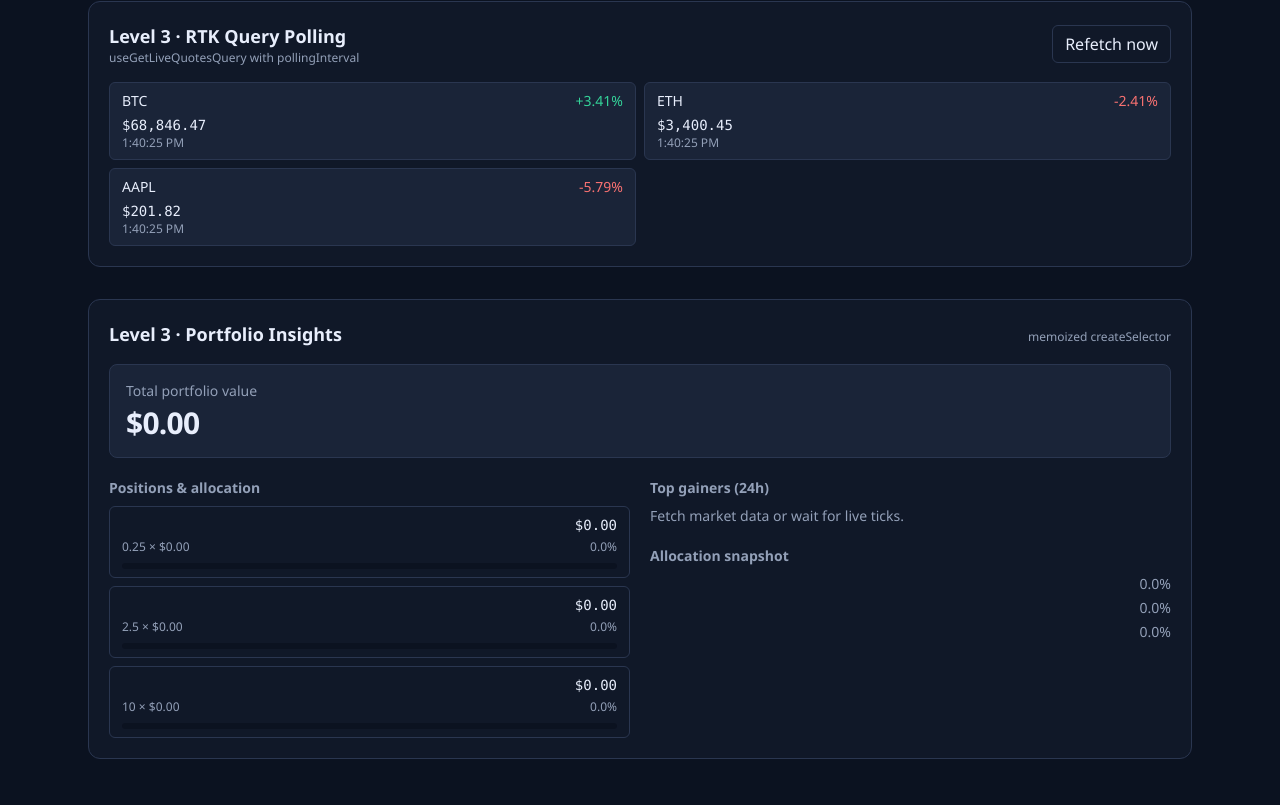
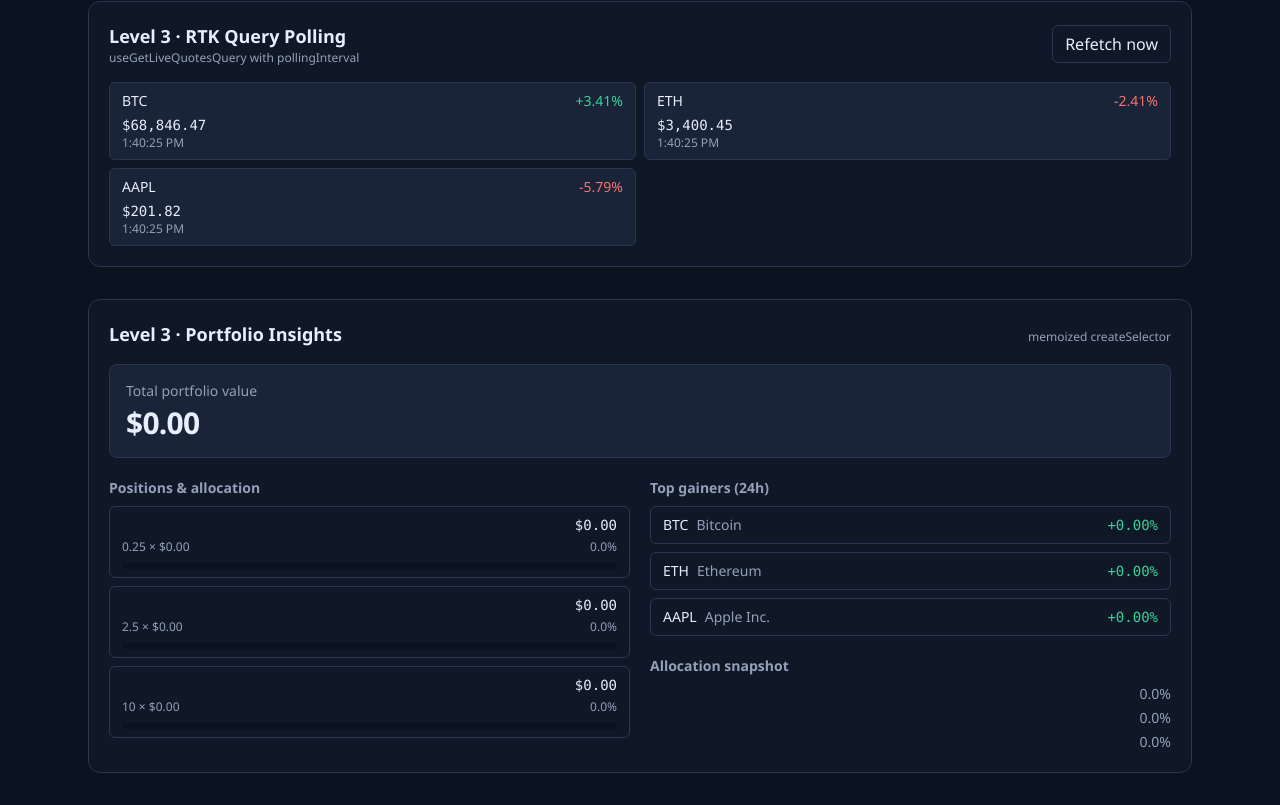
Before and after one commit to Jay-Adjei/Crypto-Stock-Portfolio-Tracker-React-redux-Practice-, a React (Vite) app: page / in a window 1280 px wide. Shown: the part 743-1548 px from the top of the page. Built offline with nearby package versions, Linux system fonts and the light colour scheme.

Commit message:
refactor: add functionality for selectTopGainers selector

```diff
--- a/src/features/portfolio/selectors.ts
+++ b/src/features/portfolio/selectors.ts
@@ -47,12 +47,12 @@ export const selectPortfolioPositions = createSelector(
   ],
   (asset, holdings, quotes, fx, portValue): PositionView[] => {
     return holdings.map((holding) => {
-    const assetId = holding.assetId;  // Get assetId from holding
-    const assetData = asset;  // asset is already the looked-up asset
+      const assetId = holding.assetId; // Get assetId from holding
+      const assetData = asset; // asset is already the looked-up asset
       const symbol = assetData?.symbol ?? "";
       const name = assetData?.name ?? "";
       const type = assetData?.type;
-    const quantity = holding.quantity;  // Direct property access
+      const quantity = holding.quantity; // Direct property access
       const price = quotes[assetId]?.price ?? 0;
       const value = quantity * price * fx;
       const allocationPct = portValue > 0 ? (value / portValue) * 100 : 0;
@@ -61,7 +61,7 @@ export const selectPortfolioPositions = createSelector(
         assetId,
         symbol,
         name,
-      type: type as Asset['type'],
+        type: type as Asset["type"],
         quantity,
         price,
         value,
@@ -73,19 +73,24 @@ export const selectPortfolioPositions = createSelector(
 );
 
 // TODO [Level 3]: Write memoized selector for top gainers
-export const selectTopGainers = (_state: RootState) => {
-  void selectWatchlist;
-  void selectHoldings;
-  void selectQuotes;
-  void getAssetById;
-  return [] as Array<{
-    assetId: string;
-    symbol: string;
-    name: string;
-    change24h: number;
-    price: number;
-  }>;
+export const selectTopGainers = createSelector(
+  [selectWatchlist, selectHoldings, selectQuotes],
+  (list, holdings, quotes) => {
+    return holdings.map((holding) => {
+      const asset = getAssetById(holding.assetId);
+      const assetId = asset?.id;
+      const symbol = asset?.symbol;
+      const name = asset?.name;
+      return {
+        assetId,
+        symbol,
+        name,
+        change24h: quotes[holding?.assetId]?.change24h ?? 0,
+        price: quotes[holding?.assetId]?.price ?? 0,
       };
+    });
+  },
+);
 
 export const selectAllocationBreakdown = createSelector(
   [selectPortfolioPositions],
```
Lines whose indentation alone changed are shown as unchanged.
